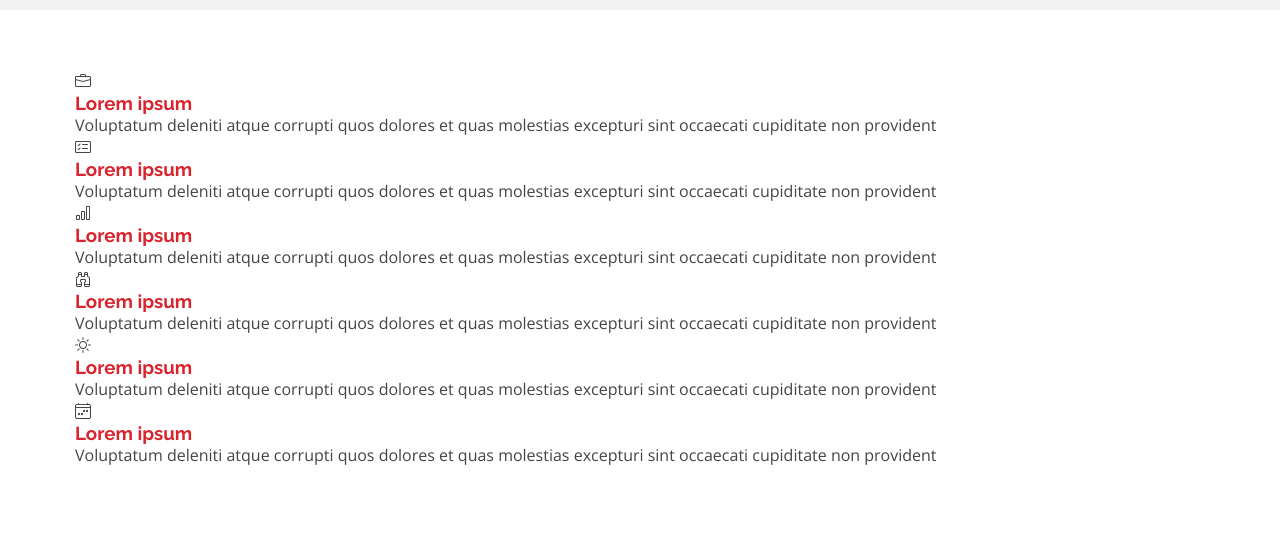
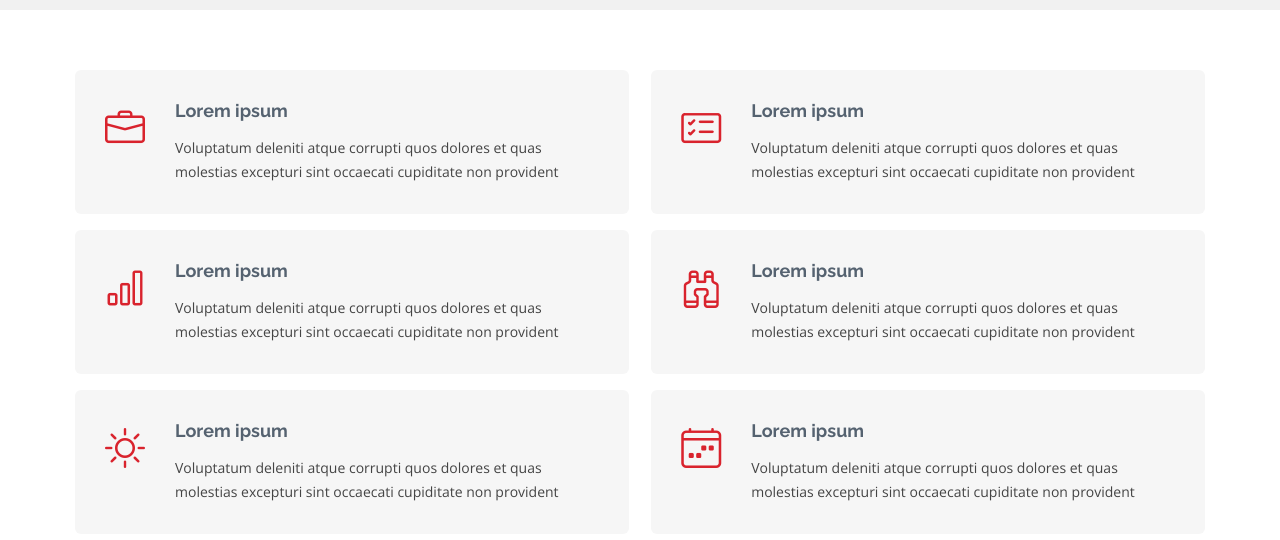
Before and after one commit to MaroufEbrahimi/Sailor, a plain HTML site: page index.html in a window 1280 px wide. Shown: the part 1316-1856 px from the top of the page. Before the commit the page ends 1782 px from the top, so only its background shows below. Drawn offline with nearby package versions, Linux system fonts and the light colour scheme.

Commit message:
some style for services

```diff
--- a/assets/css/style.css
+++ b/assets/css/style.css
@@ -424,3 +424,49 @@ header {
    filter: none;
    transform: scale(1.15);
 }
+
+/* services */
+#services {
+   margin-bottom: 60px;
+}
+
+#services .ser_boxes {
+   display: grid;
+   grid-template-columns: repeat(auto-fit, minmax(420px, auto));
+   grid-column-gap: 1.4rem;
+   grid-row-gap: 1rem;
+}
+
+#services .ser_boxes .ser_box {
+   background: #f6f6f6;
+   padding: 30px;
+   border-radius: 6px;
+}
+
+#services .ser_boxes .ser_box i {
+   float: left;
+   font-size: 40px;
+   color: var(--gen-color);
+}
+
+#services .ser_boxes .ser_box h3 {
+   font-size: 18px;
+   font-weight: 700;
+   margin-left: 70px;
+   margin-bottom: 15px;
+}
+
+#services .ser_boxes .ser_box h3 a {
+   color: #556270;
+   transition: .3s ease-in-out;
+}
+
+#services .ser_boxes .ser_box p {
+   margin-left: 70px;
+   font-size: 14px;
+   line-height: 24px;
+}
+
+#services .ser_boxes .ser_box:hover a {
+   color: var(--gen-color);
+}
```
